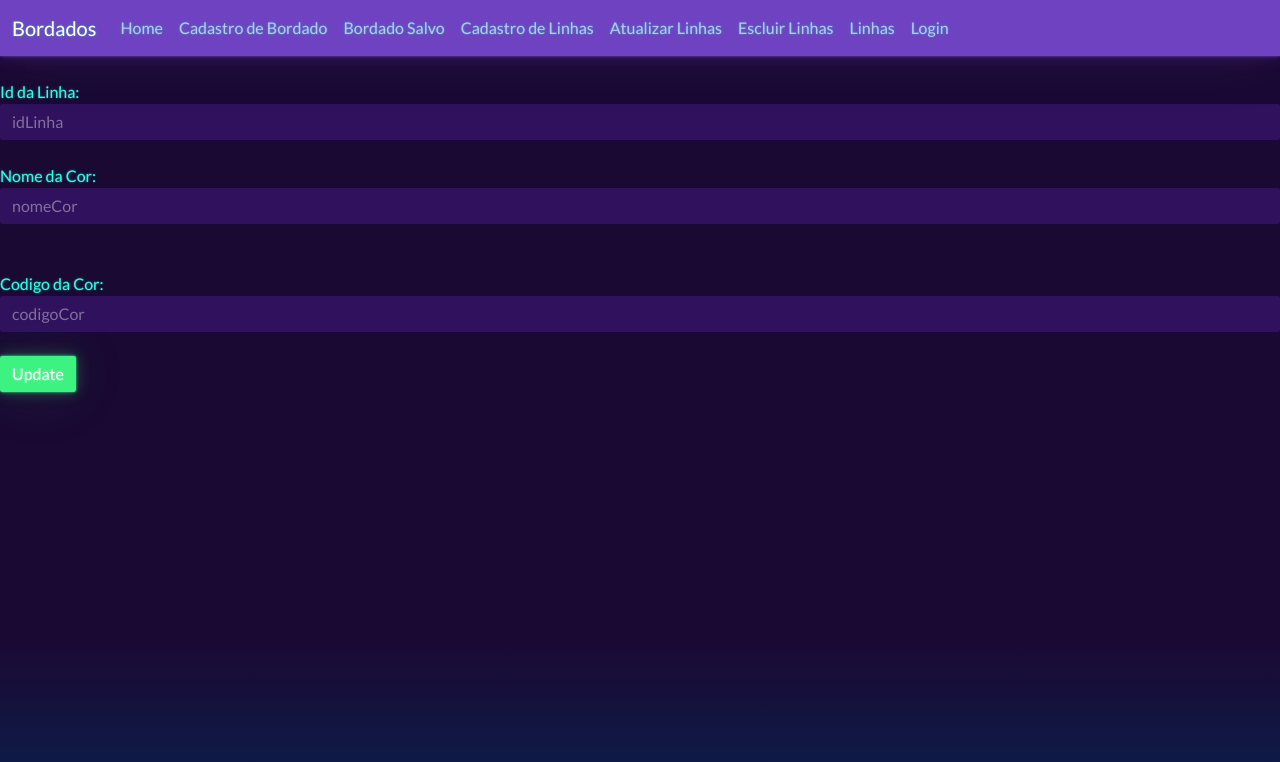
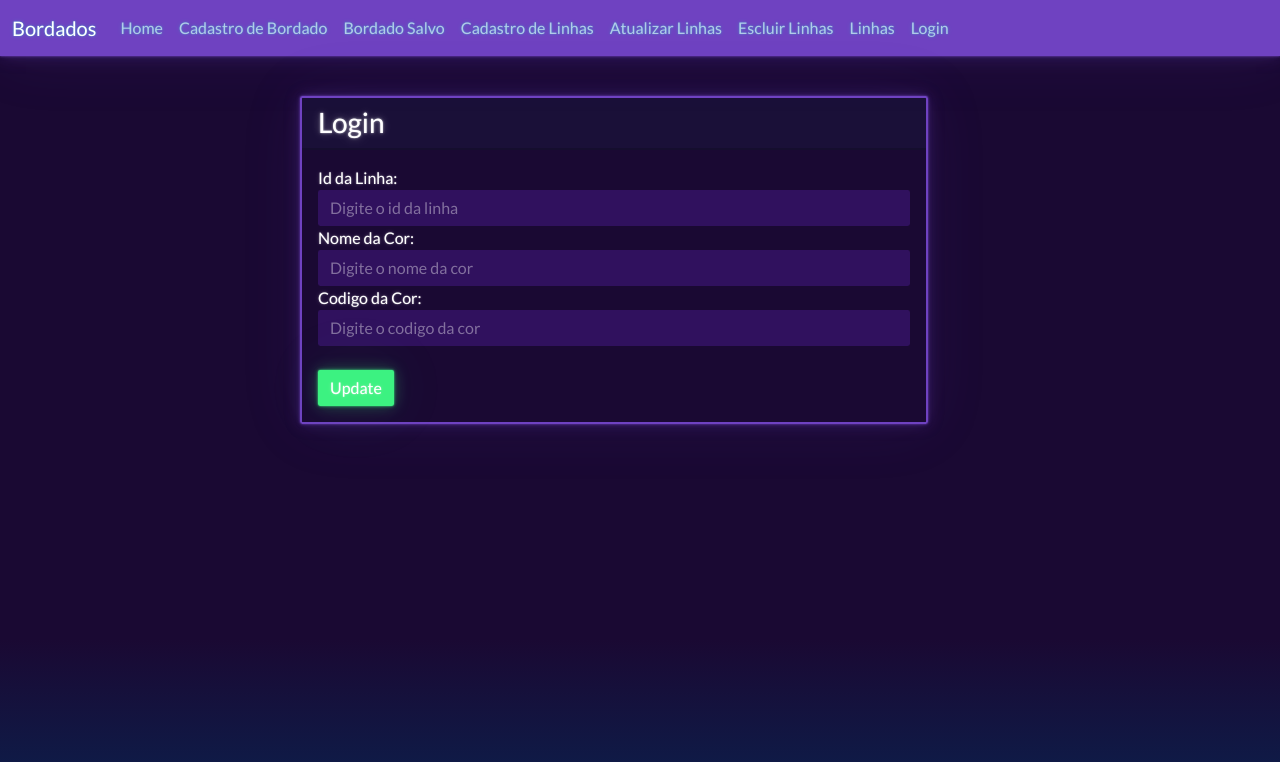
Before and after one commit to ElianaMelo/Atividade-de-DAC, a React (Create React App) app in the folder FrontEnd/primeiroprojeto/: page /UpdateLine in a window 1280 px wide. Shown: the top 762 px of the page. Built offline with nearby package versions, Linux system fonts and the light colour scheme.

Commit message:
reajustes no designer

```diff
--- a/FrontEnd/primeiroprojeto/src/Components/Card.js
+++ b/FrontEnd/primeiroprojeto/src/Components/Card.js
@@ -4,7 +4,7 @@ export default class Card extends React.Component{
 
     render(){
         return(
-            <div className= 'card md-3'>
+            <div className= 'card border-primary mb-3'>
                 <h3 className= 'card-header'>{this.props.title} </h3>
                 <div className= 'card-body'>
                     {this.props.children}
--- a/FrontEnd/primeiroprojeto/src/Components/ViewLines.js
+++ b/FrontEnd/primeiroprojeto/src/Components/ViewLines.js
@@ -1,9 +1,7 @@
 import React from 'react';
 // import './ViewUser.css';
-
 import { withRouter } from 'react-router-dom';
 import axios from 'axios';
-
 import Card from './Card';
 import FormGroup from './FormGroup';
 import LineTable from './LineTable';
@@ -54,7 +52,6 @@ class ViewLines extends React.Component {
             console.log(error.response);
         }
         )
-
     }
 
     edit = () => {
@@ -63,6 +60,10 @@ class ViewLines extends React.Component {
 
     render() {
         return (
+            <div className='conteiner'>
+                <div className='row'>
+                    <div className='col-md-6' style={this.style.colMd6}>
+                        <div className='bs-docs-section'>
                             <Card title="Consultar Linhas">
                                 <div className="row">
                                     <div className="col-md-6">
@@ -98,9 +99,22 @@ class ViewLines extends React.Component {
                                     </div>
                                 </div>
                             </Card>
+                        </div>
+                    </div>
+                </div>
+            </div >
         )
+    }
+
+    style = {
+        colMd6: {
+            position: 'relative',
+            left: '300px',
+            top: '40px'
+
+        }
     }
 
 }
 
-export default ViewLines;
+export default withRouter(ViewLines);
--- a/FrontEnd/primeiroprojeto/src/main/AppRoutes.js
+++ b/FrontEnd/primeiroprojeto/src/main/AppRoutes.js
@@ -5,7 +5,7 @@ import TelaHome from "../screens/home/TelaHome";
 import TelaCadastroBordados from "../screens/registerEmbroidery/TelaCadastroBordados";
 import TelaCadastroLinha from "../screens/registerLine/TelaCadastroLinha";
 import TelaBordadoSalvo from "../screens/getEmbroidey/TelaBordadoSalvo";
-import TelaLinhaSalva from "../screens/getLine/TelaLinhaSalva";
+
 import ViewLines from "../components/ViewLines";
 import UpdateLine from "../screens/updateLine/UpdateLine";
 import DeleteLine from "../screens/deleteLine/DeleteLine";
--- a/FrontEnd/primeiroprojeto/src/screens/deleteLine/DeleteLine.js
+++ b/FrontEnd/primeiroprojeto/src/screens/deleteLine/DeleteLine.js
@@ -1,6 +1,7 @@
 import React from 'react';
 import 'bootswatch/dist/vapor/bootstrap.css';
 import axios from 'axios';
+import Card from "../../components/Card";
 
 export default class DeleteLine extends React.Component {
 
@@ -21,7 +22,12 @@ export default class DeleteLine extends React.Component {
 
     render() {
         return (
-            <div>
+
+            <div className='conteiner'>
+                <div className='row'>
+                    <div className='col-md-6' style={this.style.colMd6}>
+                        <div className='bs-docs-section'>
+                            <Card title='Excluir Linha'>
                                 <div className="form-group">
                                     <label className="col-form-label mt-4" htmlFor="idLinha">Id da Linha:</label>
                                     <input type="text" className="form-control" placeholder="idLinha" id="idLinha"
@@ -29,9 +35,22 @@ export default class DeleteLine extends React.Component {
                                 </div>
 
                                 <br />
-                <button type="button" className="btn btn-success" onClick={this.update}>Update</button>
+                                <button type="button" className="btn btn-success" onClick={this.update}>Excluir</button>
+                            </Card>
+                        </div>
+                    </div>
+                </div>
+            </div>
 
-            </div>
         )
     }
+
+    style = {
+        colMd6: {
+            position: 'relative',
+            left: '300px',
+            top: '40px'
+
         }
+    }
+}
--- a/FrontEnd/primeiroprojeto/src/screens/home/TelaHome.js
+++ b/FrontEnd/primeiroprojeto/src/screens/home/TelaHome.js
@@ -1,18 +1,27 @@
 import React from 'react';
 import 'bootswatch/dist/vapor/bootstrap.css';
-import {withRouter} from "react-router-dom";
+import { withRouter } from "react-router-dom";
+import Card from '../../components/Card';
 
 class TelaHome extends React.Component {
 
     render() {
         return (
-            <div>
-                <div className="card text-white bg-primary mb-3" style={this.style.width}>
-                    <div className="card-header">Projeto JF Bordados</div>
-                    <div className="card-body">
-                        <h4 className="card-title">JF Fardamentos e Bordados</h4>
-                        <p className="card-text">Temos diverças possibilidades de Fardamentos,
-                        da Estampa para o Bordado, aqui você sai Fardado(a) do seu jeito e com qualidade. </p>
+            <div className='conteiner'>
+                <div className='row'>
+                    <div className='col-md-6' style={this.style.colMd6}>
+                        <div className='bs-docs-section'>
+                            <Card title='Projeto JF Bordados'>
+                                <div className="card text-white bg-primary mb-3" style={this.style.width}>
+                                    <div className="card-header"></div>
+                                    <div className="card-body">
+                                        <h4 className="card-title">JF Fardamentos e Bordados</h4>
+                                        <p className="card-text">Temos diverças possibilidades de Fardamentos,
+                                            da Estampa para o Bordado, aqui você sai Fardado(a) do seu jeito e com qualidade. </p>
+                                    </div>
+                                </div>
+                            </Card>
+                        </div>
                     </div>
                 </div>
             </div>
@@ -20,9 +29,11 @@ class TelaHome extends React.Component {
     }
 
     style = {
-        width: {
+        colMd6: {
             position: 'relative',
-            left: '10px'
+            left: '300px',
+            top: '40px'
+
         }
     }
 
--- a/FrontEnd/primeiroprojeto/src/screens/login/Login.js
+++ b/FrontEnd/primeiroprojeto/src/screens/login/Login.js
@@ -1,8 +1,6 @@
 import React from 'react';
 import './Login.css';
-
 import {withRouter} from "react-router-dom";
-
 import Card from "../../components/Card";
 import FormGroup from "../../components/FormGroup";
 
@@ -52,6 +50,7 @@ class Login extends React.Component {
                                                         placeholder='Digite a senha'
                                                         value={this.state.password} onChange={(e) => this.setState({ password: e.target.value })} />
                                                 </FormGroup>
+                                                <br/>
                                                 <button className='btn btn-success' onClick={this.logado}>Logar</button>
                                                 <button className='btn btn-danger'>cancel</button>
                                             </fieldset>
@@ -70,7 +69,8 @@ class Login extends React.Component {
     style = {
         colMd6: {
             position: 'relative',
-            left: '300px'
+            left: '300px',
+            top: '40px'
 
         }
     }
--- a/FrontEnd/primeiroprojeto/src/screens/registerEmbroidery/TelaCadastroBordados.js
+++ b/FrontEnd/primeiroprojeto/src/screens/registerEmbroidery/TelaCadastroBordados.js
@@ -1,6 +1,8 @@
 import React from 'react';
 import 'bootswatch/dist/vapor/bootstrap.css';
 import axios from 'axios';
+import Card from "../../components/Card";
+import FormGroup from '../../components/FormGroup';
 
 export default class TelaCadastroBordado extends React.Component {
 
@@ -14,12 +16,10 @@ export default class TelaCadastroBordado extends React.Component {
       {
         nome: this.state.nomeBordado
       }
-    ).then(response =>
-      {
+    ).then(response => {
       console.log(response);
     }
-    ).catch(error =>
-      {
+    ).catch(error => {
       console.log(error.response);
     }
     );
@@ -33,15 +33,15 @@ export default class TelaCadastroBordado extends React.Component {
 
   render() {
     return (
-      <div>
-        <div className="form-group">
-          <label className="col-form-label mt-4" htmlFor="nomeCor">Nome do Bordado:</label>
-          <input type="text" className="form-control" placeholder="nomeCor" id="nomeCor"
+      <div className='conteiner'>
+        <div className='row'>
+          <div className='col-md-6' style={this.style.colMd6}>
+            <div className='bs-docs-section'>
+              <Card title='Cadastrar Bordados'>
+                <FormGroup className label="Nome do Bordado: *" htmlFor="nomeBordado">
+                    <input type="text" className="form-control" placeholder="nomeBordado" id="nomeBordado"
                       value={this.state.nomeBordado} onChange={(e) => { this.setState({ nomeBordado: e.target.value }) }} />
-        </div>
-
-
-
+                </FormGroup>
                 <br />
                 <button type="button" className="btn btn-success" onClick={this.create}>Show</button>
                 <br />
@@ -52,7 +52,20 @@ export default class TelaCadastroBordado extends React.Component {
                       defaultValue={this.state.result} />
                   </fieldset>
                 </div>
+              </Card>
+            </div>
+          </div>
+        </div>
       </div>
     )
   }
+
+  style = {
+    colMd6: {
+      position: 'relative',
+      left: '300px',
+      top: '40px'
+
     }
+  }
+}
--- a/FrontEnd/primeiroprojeto/src/screens/registerLine/TelaCadastroLinha.js
+++ b/FrontEnd/primeiroprojeto/src/screens/registerLine/TelaCadastroLinha.js
@@ -2,8 +2,9 @@ import React from 'react';
 import 'bootswatch/dist/vapor/bootstrap.css';
 import axios from 'axios';
 import FormGroup from '../../components/FormGroup';
+import Card from "../../components/Card";
 
-export default class TelaCadastroLinha extends React.Component{
+export default class TelaCadastroLinha extends React.Component {
 
   state = {
     nomeCor: '',
@@ -17,45 +18,60 @@ export default class TelaCadastroLinha extends React.Component{
         nomeCor: this.state.nomeCor,
         codigoCor: this.state.codigoCor
       }
-      ).then(response =>
-        {
+    ).then(response => {
       console.log(response);
     }
-      ).catch(error =>
-        {
+    ).catch(error => {
       console.log(error.response);
     }
     );
   }
 
 
-  render(){
-    return(
+  render() {
+    return (
       <div>
-        <FormGroup className label= "Nome da Cor: *"htmlFor="nomeCor">
+        <div className='conteiner'>
+          <div className='row'>
+            <div className='col-md-6' style={this.style.colMd6}>
+              <div className='bs-docs-section'>
+                <Card title='Cadastro de Linha'>
+                  <FormGroup className label="Nome da Cor: *" htmlFor="nomeCor">
                     <input type="text" className="form-control" placeholder="nomeCor" id="nomeCor"
-           value={this.state.nomeCor} onChange={(e) =>
-            {this.setState({nomeCor: e.target.value})}}/>
+                      value={this.state.nomeCor} onChange={(e) => { this.setState({ nomeCor: e.target.value }) }} />
                   </FormGroup>
-        <br/>
-        <FormGroup className label= "Codigo da Cor: *"htmlFor="codigoCor">
+                  <br />
+                  <FormGroup className label="Codigo da Cor: *" htmlFor="codigoCor">
                     <input type="text" className="form-control" placeholder="codigoCor" id="codigoCor"
-           value={this.state.codigoCor} onChange={(e) =>
-            {this.setState({codigoCor: e.target.value})}}/>
+                      value={this.state.codigoCor} onChange={(e) => { this.setState({ codigoCor: e.target.value }) }} />
                   </FormGroup>
 
-        <br/>
+                  <br />
                   <button type="button" className="btn btn-success" onClick={this.create}>Create</button>
 
-        <br/>
+                  <br />
                   <div className="form-group">
                     <fieldset disabled="">
                       <input className="form-control" id="disabledInput" type="text"
-            placeholder="Disabled input here..." disabled="" defaultValue={this.state.result}/>
+                        placeholder="Disabled input here..." disabled="" defaultValue={this.state.result} />
                     </fieldset>
                   </div>
+                </Card>
+              </div>
+            </div>
+          </div>
+        </div>
 
-      </div>
+      </div >
     )
   }
+
+  style = {
+    colMd6: {
+        position: 'relative',
+        left: '300px',
+        top: '40px'
+
     }
+}
+}
--- a/FrontEnd/primeiroprojeto/src/screens/updateLine/UpdateLine.js
+++ b/FrontEnd/primeiroprojeto/src/screens/updateLine/UpdateLine.js
@@ -1,6 +1,8 @@
 import React from 'react';
 import 'bootswatch/dist/vapor/bootstrap.css';
 import axios from 'axios';
+import Card from "../../components/Card";
+import FormGroup from "../../components/FormGroup";
 
 export default class UpdateLinha extends React.Component {
 
@@ -29,30 +31,41 @@ export default class UpdateLinha extends React.Component {
     render() {
         return (
             <div>
-                <div className="form-group">
-                    <label className="col-form-label mt-4" htmlFor="idLinha">Id da Linha:</label>
-                    <input type="text" className="form-control" placeholder="idLinha" id="idLinha"
-                        value={this.state.idLinha} onChange={(e) => { this.setState({ idLinha: e.target.value }) }} />
+                <div className='conteiner'>
+                    <div className='row'>
+                        <div className='col-md-6' style={this.style.colMd6}>
+                            <div className='bs-docs-section'>
+                                <Card title='Login'>
+                                    <FormGroup label='Id da Linha:' htmlFor='idLinha'>
+                                        <input type='text' className='form-control' id='idLinha'
+                                            placeholder='Digite o id da linha' value={this.state.idLinha} onChange={(e) => this.setState({ idLinha: e.target.value })} />
+                                    </FormGroup>
+                                    <FormGroup label='Nome da Cor:' htmlFor='nomeCor'>
+                                        <input type='text' className='form-control' id='nomeCor'
+                                            placeholder='Digite o nome da cor' value={this.state.nomeCor} onChange={(e) => this.setState({ nomeCor: e.target.value })} />
+                                    </FormGroup>
+                                    <FormGroup label='Codigo da Cor:' htmlFor='codigoCor'>
+                                        <input type='text' className='form-control' id='codigoCor'
+                                            placeholder='Digite o codigo da cor' value={this.state.codigoCor} onChange={(e) => this.setState({ codigoCor: e.target.value })} />
+                                    </FormGroup>
+                                    <br/>
+                                    <button type="button" className="btn btn-success" onClick={this.update}>Update</button>
+                                </Card>
+                            </div>
+                        </div>
+                    </div>
                 </div>
-
-                <div className="form-group">
-                    <label className="col-form-label mt-4" htmlFor="nomeCor">Nome da Cor:</label>
-                    <input type="text" className="form-control" placeholder="nomeCor" id="nomeCor"
-                        value={this.state.nomeCor} onChange={(e) => { this.setState({ nomeCor: e.target.value }) }} />
-                </div>
-
-                <br />
-                <div className="form-group">
-                    <label className="col-form-label mt-4" htmlFor="codigoCor">Codigo da Cor:</label>
-                    <input type="text" className="form-control" placeholder="codigoCor" id="codigoCor"
-                        value={this.state.codigoCor} onChange={(e) => { this.setState({ codigoCor: e.target.value }) }} />
-                </div>
-
-                <br />
-                <button type="button" className="btn btn-success" onClick={this.update}>Update</button>
-
 
             </div>
         )
     }
+
+    style = {
+        colMd6: {
+            position: 'relative',
+            left: '300px',
+            top: '40px'
+
+        }
+    }
 }
```
Lines whose indentation alone changed are shown as unchanged.
